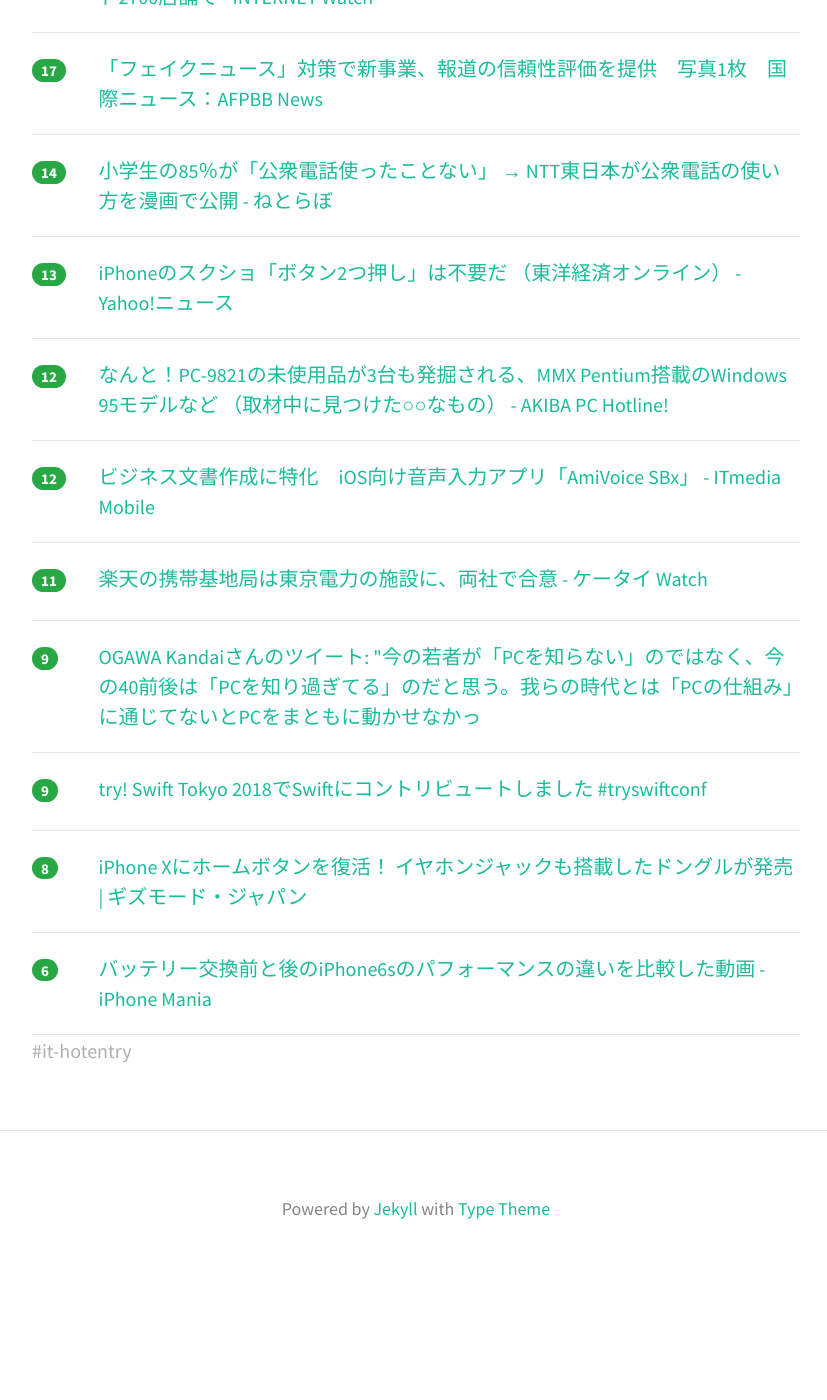
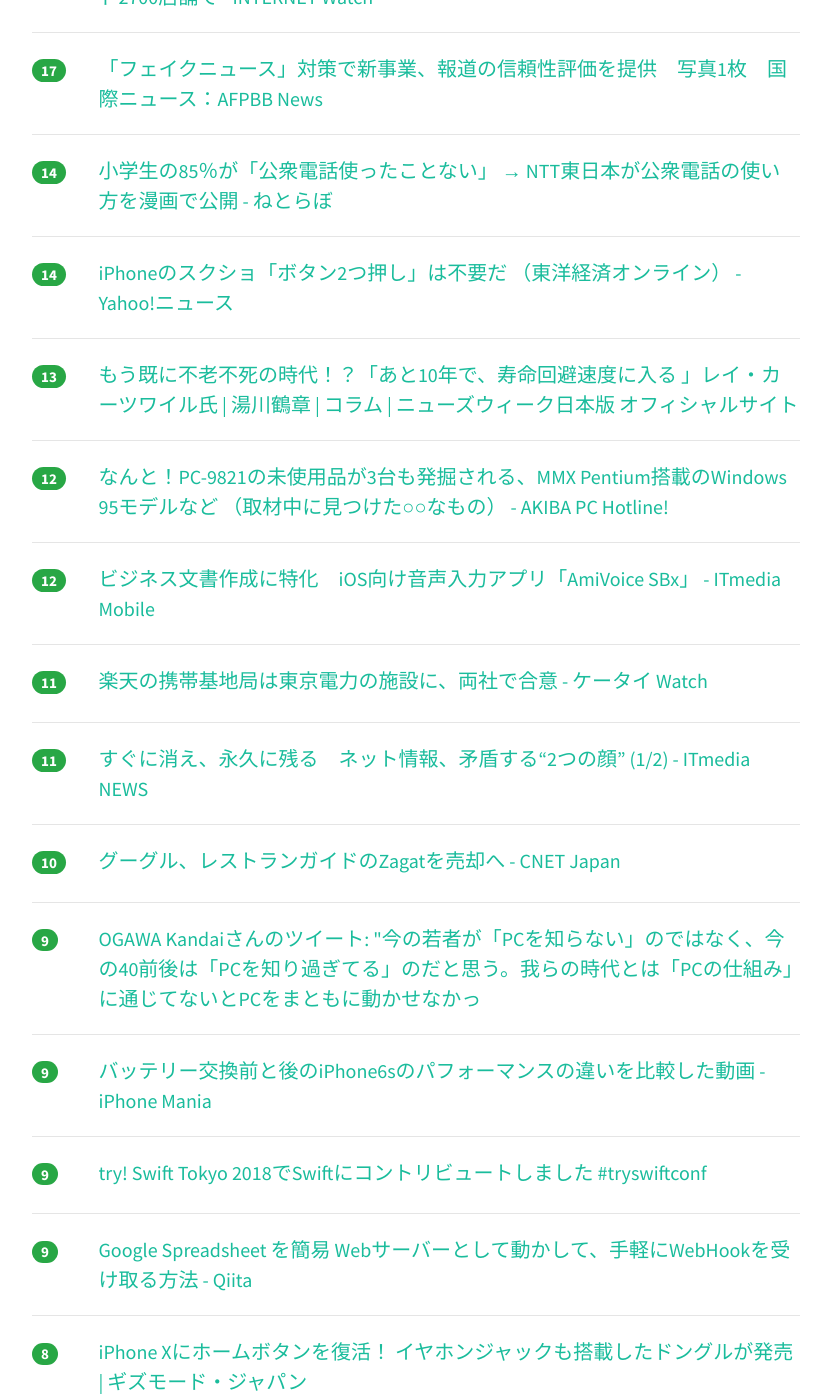
Before and after one commit to yatta47/hatena-matome-site, a Jekyll site: the page built from _posts/2018-03-07-hatena.md, in a window 1280 px wide and 1400 px high, scrolled down 778 px. Shown: the whole window, without its empty margins (224-1051 px from the left). Built offline with Jekyll 4.4.1, drawn with Linux system fonts in a browser that asks for light colours; nearby versions of some CDN libraries; before the commit the page ends 2064 px from its top, so only the background shows below that; some of the changed text lies outside the part shown.

Commit message:
Updated 2018-03-07

```diff
--- a/_posts/2018-03-07-hatena.md
+++ b/_posts/2018-03-07-hatena.md
@@ -1,13 +1,13 @@
 ---
 layout: post
 title:  "2018-03-07 はてぶIT"
-date:   2018-03-07 02:02:39
+date:   2018-03-07 03:01:48
 tags: [it-hotentry]
 ---
-15 件のデータあり
+21 件のデータあり
 
 <hr><div class="row">
-<div class="col-1"><span class="badge badge-pill badge-success h2">26</span></div>
+<div class="col-1"><span class="badge badge-pill badge-success h2">28</span></div>
 <div class="col-11"><a href='https://logics-of-blue.com/book-guide-time-series-analysis/' target='_blank'>時系列分析のためのブックガイド | Logics of Blue</a></div>
 </div>
 <hr>
@@ -42,8 +42,13 @@ tags: [it-hotentry]
 </div>
 <hr>
 <div class="row">
+<div class="col-1"><span class="badge badge-pill badge-success h2">14</span></div>
+<div class="col-11"><a href='https://headlines.yahoo.co.jp/article?a=20180306-00209884-toyo-soci' target='_blank'>iPhoneのスクショ「ボタン2つ押し」は不要だ （東洋経済オンライン） - Yahoo!ニュース</a></div>
+</div>
+<hr>
+<div class="row">
 <div class="col-1"><span class="badge badge-pill badge-success h2">13</span></div>
-<div class="col-11"><a href='https://headlines.yahoo.co.jp/article?a=20180306-00209884-toyo-soci' target='_blank'>iPhoneのスクショ「ボタン2つ押し」は不要だ （東洋経済オンライン） - Yahoo!ニュース</a></div>
+<div class="col-11"><a href='https://www.newsweekjapan.jp/yukawa/2018/03/10.php' target='_blank'>もう既に不老不死の時代！？「あと10年で、寿命回避速度に入る 」レイ・カーツワイル氏 | 湯川鶴章 | コラム | ニューズウィーク日本版 オフィシャルサイト</a></div>
 </div>
 <hr>
 <div class="row">
@@ -62,8 +67,23 @@ tags: [it-hotentry]
 </div>
 <hr>
 <div class="row">
+<div class="col-1"><span class="badge badge-pill badge-success h2">11</span></div>
+<div class="col-11"><a href='http://www.itmedia.co.jp/news/articles/1803/06/news017.html' target='_blank'>すぐに消え、永久に残る　ネット情報、矛盾する“2つの顔” (1/2) - ITmedia NEWS</a></div>
+</div>
+<hr>
+<div class="row">
+<div class="col-1"><span class="badge badge-pill badge-success h2">10</span></div>
+<div class="col-11"><a href='https://japan.cnet.com/article/35115650/' target='_blank'>グーグル、レストランガイドのZagatを売却へ - CNET Japan</a></div>
+</div>
+<hr>
+<div class="row">
 <div class="col-1"><span class="badge badge-pill badge-success h2">9</span></div>
 <div class="col-11"><a href='http://twitter.com/grossherzigkeit/status/970585223665602560' target='_blank'>OGAWA Kandaiさんのツイート: "今の若者が「PCを知らない」のではなく、今の40前後は「PCを知り過ぎてる」のだと思う。我らの時代とは「PCの仕組み」に通じてないとPCをまともに動かせなかっ</a></div>
+</div>
+<hr>
+<div class="row">
+<div class="col-1"><span class="badge badge-pill badge-success h2">9</span></div>
+<div class="col-11"><a href='https://iphone-mania.jp/news-204953/' target='_blank'>バッテリー交換前と後のiPhone6sのパフォーマンスの違いを比較した動画 - iPhone Mania</a></div>
 </div>
 <hr>
 <div class="row">
@@ -72,12 +92,22 @@ tags: [it-hotentry]
 </div>
 <hr>
 <div class="row">
+<div class="col-1"><span class="badge badge-pill badge-success h2">9</span></div>
+<div class="col-11"><a href='http://ift.tt/2FcBut7' target='_blank'>Google Spreadsheet を簡易 Webサーバーとして動かして、手軽にWebHookを受け取る方法 - Qiita</a></div>
+</div>
+<hr>
+<div class="row">
 <div class="col-1"><span class="badge badge-pill badge-success h2">8</span></div>
 <div class="col-11"><a href='https://www.gizmodo.jp/2018/03/iphonex-home-button.html' target='_blank'>iPhone Xにホームボタンを復活！ イヤホンジャックも搭載したドングルが発売 | ギズモード・ジャパン</a></div>
 </div>
 <hr>
 <div class="row">
-<div class="col-1"><span class="badge badge-pill badge-success h2">6</span></div>
-<div class="col-11"><a href='https://iphone-mania.jp/news-204953/' target='_blank'>バッテリー交換前と後のiPhone6sのパフォーマンスの違いを比較した動画 - iPhone Mania</a></div>
+<div class="col-1"><span class="badge badge-pill badge-success h2">7</span></div>
+<div class="col-11"><a href='http://d.hatena.ne.jp/hnw/20180306' target='_blank'>PHPメソッドのprototypeとは何か - hnwの日記</a></div>
 </div>
 <hr>
+<div class="row">
+<div class="col-1"><span class="badge badge-pill badge-success h2">6</span></div>
+<div class="col-11"><a href='https://togetter.com/li/1205898' target='_blank'>はてなブログの最新テーマ「ONIHITODE」の皮肉めいたデザインとネーミングにざわつく人達「これは…」 - Togetter</a></div>
+</div>
+<hr>
```
